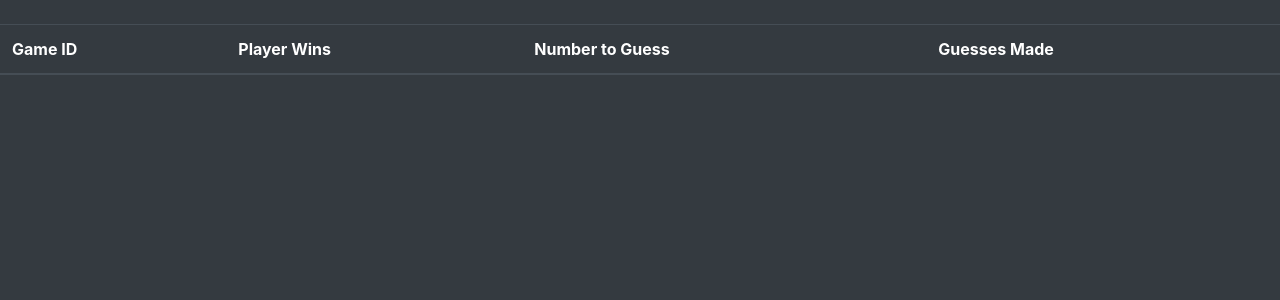
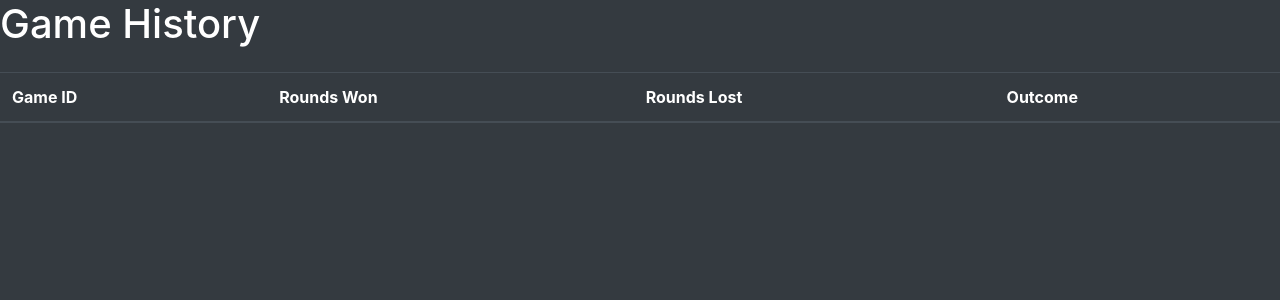
Before and after one commit to ethancala/Higher-or-Lower-Game, a Flask app: page /games_history in a window 1280 px wide. Shown: the part 58-358 px from the top of the page. Run offline with Flask 3, Linux system fonts and the light colour scheme; data that the repository does not hold is empty; some libraries are stand-ins or nearby versions.

Commit message:
This is the functional version of the higher or lower game. Currently the game does not use any card mechanics and only bets of 1-100 numbers. This will change. Old version repository was made private. Updated UI and improved database structure

```diff
--- a/app.py
+++ b/app.py
@@ -10,16 +10,20 @@ client = MongoClient('mongodb://localhost:27017/')
 db = client['higher_lower_game']
 collection = db['game_sessions']
 
+
 @app.route('/')
 def index():
     return render_template('index.html')
+
 
 @app.route('/play')
 def play():
     session.clear()  # Clear any existing game session
     session['round'] = 1
     session['player_wins'] = 0
+    session['rounds_lost'] = 0  # Initialize rounds lost counter
     return redirect('/guess')
+
 
 @app.route('/guess', methods=['GET', 'POST'])
 def guess():
@@ -32,48 +36,67 @@ def guess():
 
     if request.method == 'POST':
         guess = request.form['guess']
-        session['guesses'] += 1
+
+        # Reset guesses to 0 for each new round
+        session['guesses'] = 0
 
         if (guess == 'higher' and session['next_number'] > session['number']) or \
-           (guess == 'lower' and session['next_number'] < session['number']):
+                (guess == 'lower' and session['next_number'] < session['number']):
             session['player_wins'] += 1
             session['round'] += 1
             if session['player_wins'] >= 3 or session['round'] > 5:
                 game_status = "Won" if session['player_wins'] >= 3 else "Lost"
-                save_game_result(session['player_wins'], session['next_number'], session['guesses'])
+                save_game_result(session['player_wins'], session['rounds_lost'], game_status)
                 session.clear()
                 return redirect('/result')
             else:
                 session['number'] = session['next_number']
                 session['next_number'] = random.randint(1, 100)
-                session['guesses'] = 0
-                return render_template('guess.html', message='You won this round! On to the next round.', round=session['round'])
+                return render_template('guess.html', message='You won this round! On to the next round.',
+                                       round=session['round'])
 
         else:
-            message = 'Incorrect! Try again.'
+            session['rounds_lost'] += 1  # Increment rounds lost counter
+            if session['rounds_lost'] >= 3:
+                game_status = "Lost"
+                save_game_result(session['player_wins'], session['rounds_lost'], game_status)
+                session.clear()
+                return redirect('/result')
+            else:
+                session['round'] += 1
+                session['number'] = session['next_number']
+                session['next_number'] = random.randint(1, 100)
+                return render_template('guess.html', message='Incorrect!', round=session['round'])
+
+
     else:
         session['next_number'] = random.randint(1, 100)
         message = 'Is the next number higher or lower?'
 
     return render_template('guess.html', message=message, round=session['round'])
 
-def save_game_result(player_wins, number_to_guess, guesses):
-    game_result = {'player_wins': player_wins, 'number_to_guess': number_to_guess, 'guesses': guesses}
+
+def save_game_result(player_wins, rounds_lost, outcome):
+    game_result = {'player_wins': player_wins, 'rounds_lost': rounds_lost, 'outcome': outcome}
     collection.insert_one(game_result)
+
 
 @app.route('/result')
 def result():
     game_history = collection.find()
     return render_template('result.html', game_history=game_history)
 
+
 @app.route('/games_history')
 def games_history():
     game_history = collection.find()
     return render_template('games_history.html', game_history=game_history)
 
+
 @app.route('/about')
 def about():
     return render_template('about.html')
 
+
 if __name__ == '__main__':
     app.run(debug=True)
--- a/templates/games_history.html
+++ b/templates/games_history.html
@@ -29,14 +29,14 @@
         </div>
     </div>
 </nav>
-
+<h1>Game History</h1>
 <table class="table table-dark table-striped mt-4">
     <thead>
         <tr>
             <th scope="col">Game ID</th>
-            <th scope="col">Player Wins</th>
-            <th scope="col">Number to Guess</th>
-            <th scope="col">Guesses Made</th>
+            <th scope="col">Rounds Won</th>
+            <th scope="col">Rounds Lost</th>
+            <th scope="col">Outcome</th>
         </tr>
     </thead>
     <tbody>
@@ -44,8 +44,8 @@
         <tr>
             <td>{{ game._id }}</td>
             <td>{{ game.player_wins }}</td>
-            <td>{{ game.number_to_guess }}</td>
-            <td>{{ game.guesses }}</td>
+            <td>{{ game.rounds_lost }}</td>
+            <td>{{ game.outcome }}</td>
         </tr>
         {% endfor %}
     </tbody>
```
Also changed, not shown: templates/guess.html (+2 -5 lines).
